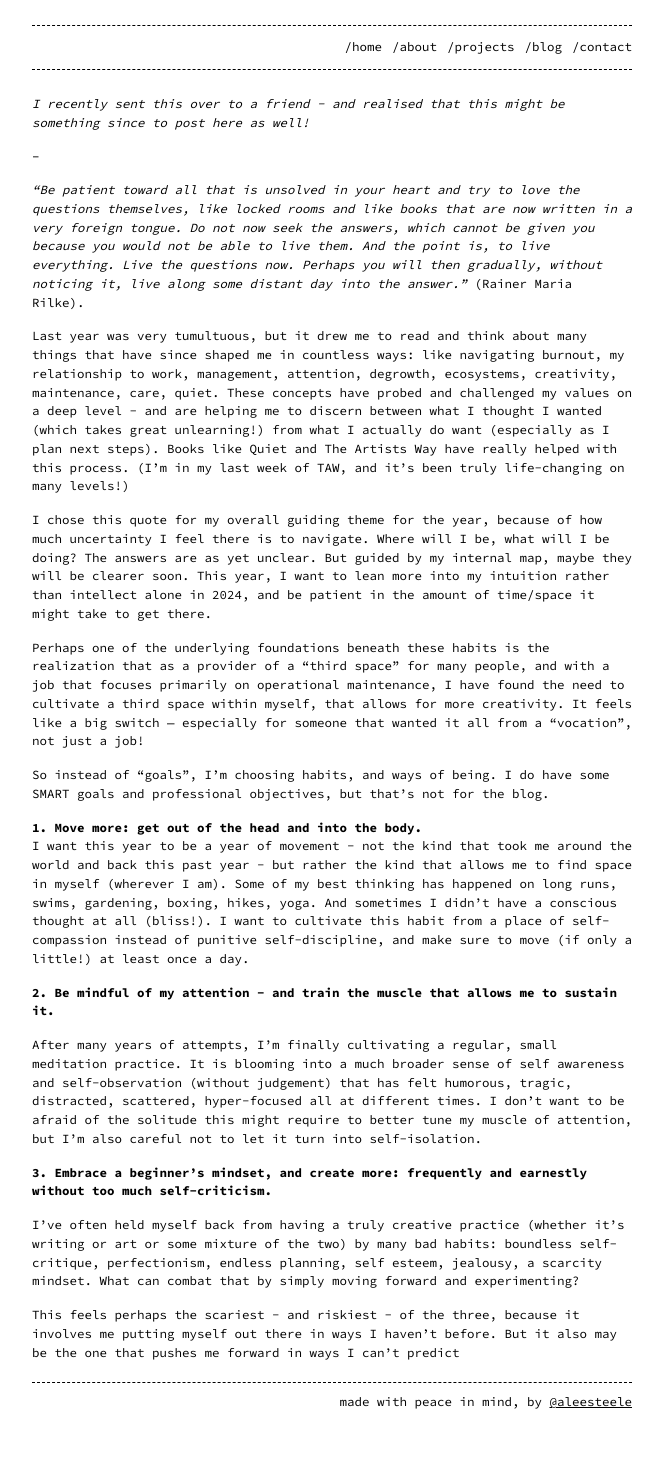
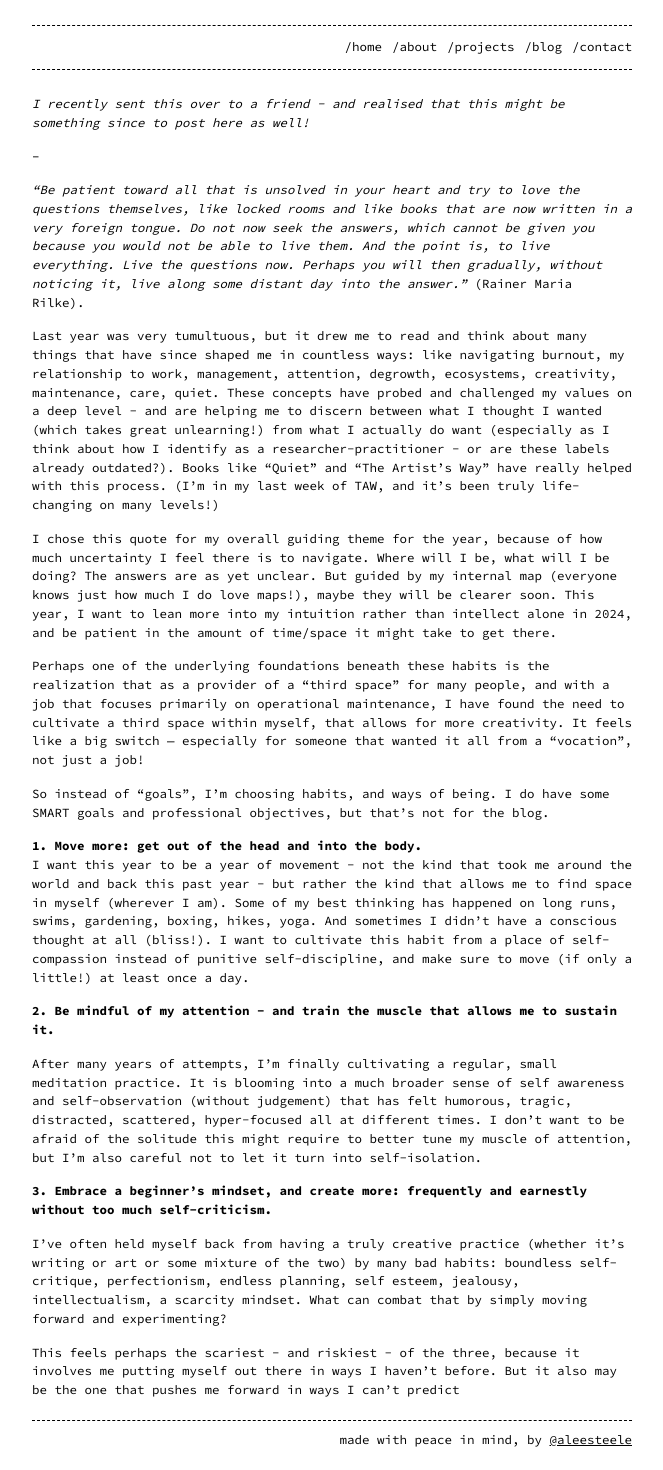
Before and after one commit to riggraz/no-style-please, a Jekyll site: the page built from _posts/2024-01-05-2024-principles.md, in a window 1280 px wide. Shown: the whole page, without its empty margins (308-971 px from the left). Built offline with Jekyll 4.4.1, drawn with Linux system fonts in a browser that asks for light colours; before the commit the page ends 1432 px from its top, so only the background shows below that.

Commit message:
small edits in language

```diff
--- a/_posts/2024-01-05-2024-principles.md
+++ b/_posts/2024-01-05-2024-principles.md
@@ -11,9 +11,9 @@ _I recently sent this over to a friend - and realised that this might be somethi
 
 _“Be patient toward all that is unsolved in your heart and try to love the questions themselves, like locked rooms and like books that are now written in a very foreign tongue. Do not now seek the answers, which cannot be given you because you would not be able to live them. And the point is, to live everything. Live the questions now. Perhaps you will then gradually, without noticing it, live along some distant day into the answer.”_ (Rainer Maria Rilke).
 
-Last year was very tumultuous, but it drew me to read and think about many things that have since shaped me in countless ways: like navigating burnout, my relationship to work, management, attention, degrowth, ecosystems, creativity, maintenance, care, quiet. These concepts have probed and challenged my values on a deep level - and are helping me to discern between what I thought I wanted (which takes great unlearning!) from what I actually do want (especially as I plan next steps). Books like Quiet and The Artists Way have really helped with this process. (I’m in my last week of TAW, and it’s been truly life-changing on many levels!)
+Last year was very tumultuous, but it drew me to read and think about many things that have since shaped me in countless ways: like navigating burnout, my relationship to work, management, attention, degrowth, ecosystems, creativity, maintenance, care, quiet. These concepts have probed and challenged my values on a deep level - and are helping me to discern between what I thought I wanted (which takes great unlearning!) from what I actually do want (especially as I think about how I identify as a researcher-practitioner - or are these labels already outdated?). Books like "Quiet" and "The Artist's Way" have really helped with this process. (I’m in my last week of TAW, and it’s been truly life-changing on many levels!)
 
-I chose this quote for my overall guiding theme for the year, because of how much uncertainty I feel there is to navigate. Where will I be, what will I be doing? The answers are as yet unclear. But guided by my internal map, maybe they will be clearer soon. This year, I want to lean more into my intuition rather than intellect alone in 2024, and be patient in the amount of time/space it might take to get there.
+I chose this quote for my overall guiding theme for the year, because of how much uncertainty I feel there is to navigate. Where will I be, what will I be doing? The answers are as yet unclear. But guided by my internal map (everyone knows just how much I do love maps!), maybe they will be clearer soon. This year, I want to lean more into my intuition rather than intellect alone in 2024, and be patient in the amount of time/space it might take to get there.
 
 Perhaps one of the underlying foundations beneath these habits is the realization that as a provider of a “third space” for many people, and with a job that focuses primarily on operational maintenance, I have found the need to cultivate a third space within myself, that allows for more creativity. It feels like a big switch — especially for someone that wanted it all from a “vocation”, not just a job!
 
@@ -28,6 +28,6 @@ After many years of attempts, I’m finally cultivating a regular, small meditat
 
 **3. Embrace a beginner’s mindset, and create more: frequently and earnestly without too much self-criticism.**
 
-I’ve often held myself back from having a truly creative practice (whether it’s writing or art or some mixture of the two) by many bad habits: boundless self-critique, perfectionism, endless planning, self esteem, jealousy, a scarcity mindset. What can combat that by simply moving forward and experimenting?
+I’ve often held myself back from having a truly creative practice (whether it’s writing or art or some mixture of the two) by many bad habits: boundless self-critique, perfectionism, endless planning, self esteem, jealousy, intellectualism, a scarcity mindset. What can combat that by simply moving forward and experimenting?
 
 This feels perhaps the scariest - and riskiest - of the three, because it involves me putting myself out there in ways I haven’t before. But it also may be the one that pushes me forward in ways I can’t predict
```
